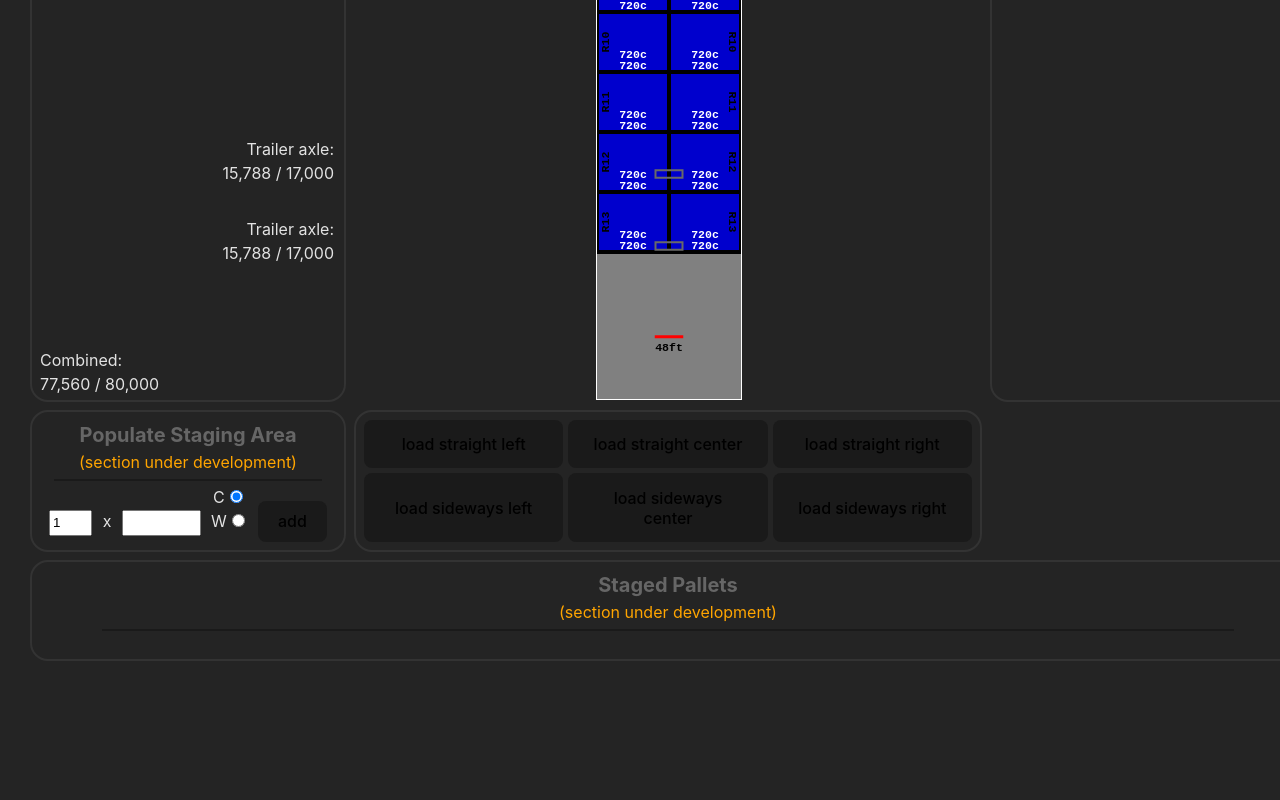
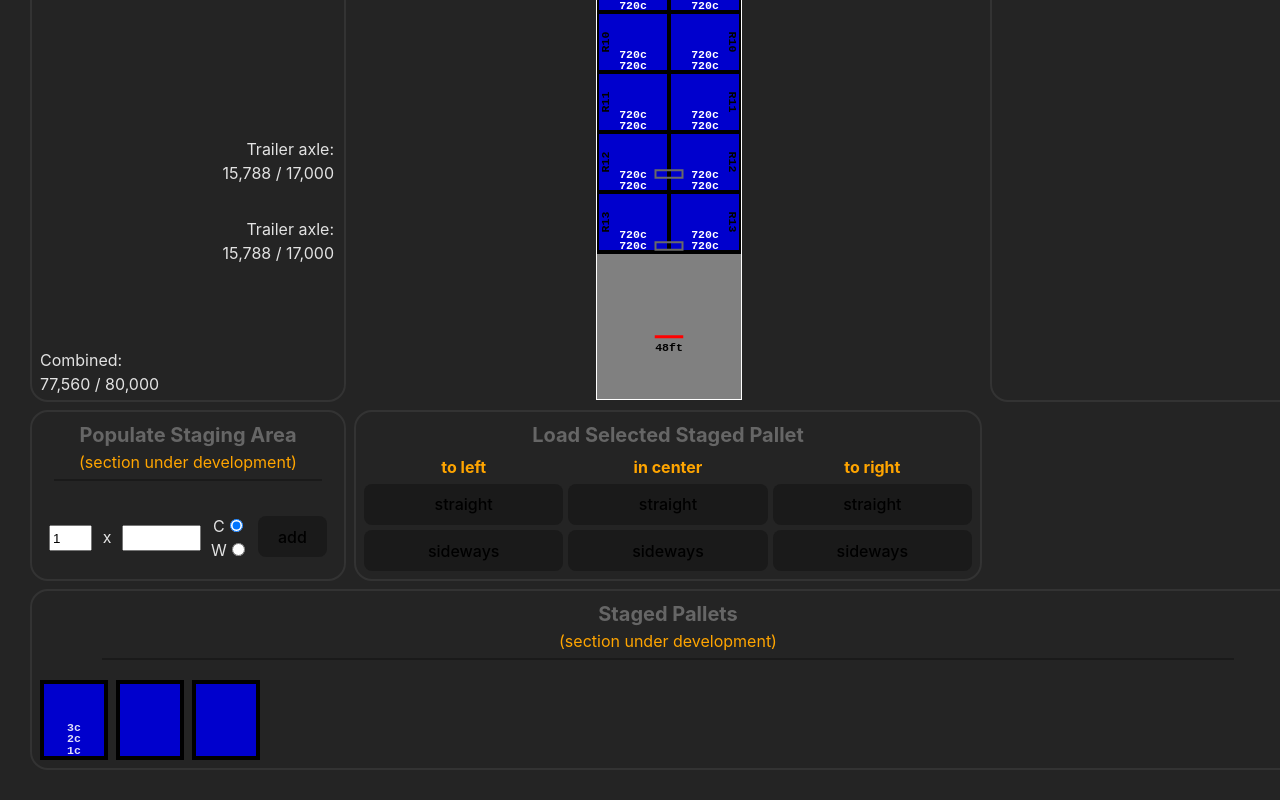
Before and after one commit to PTLux1517/axle-weight-calculator, a React (Vite) app: page / in a window 1280 px wide. Shown: the part 1049-1849 px from the top of the page. Before the commit the page ends 1740 px from the top, so only its background shows below. Built offline with nearby package versions, Linux system fonts and the light colour scheme.

Commit message:
in progress

```diff
--- a/src/App.css
+++ b/src/App.css
@@ -119,9 +119,6 @@ main {
       margin-top: 40px !important;
    }
    #populate-staging-area-container {
-      /* > * { */
-      /*    margin: 0 8px; */
-      /* } */
       & input[type=number] {
          width: 12%;
          height: 20px;
@@ -131,7 +128,8 @@ main {
          min-width: 10%;
          &:has(form) {
             margin-left: 10px;
-            margin-top: -18px;
+            position: relative;
+            top: 13px;
          }
       }
       & input[type=text] {
@@ -151,6 +149,7 @@ main {
    #staged-pallets-container {
       #pallet-pool{
          display: flex;
+         gap: 8px;
       }
    }
 }
--- a/src/App.tsx
+++ b/src/App.tsx
@@ -438,7 +438,9 @@ function App() {
                <h3>Staged Pallets</h3>
                <div style={{color: "orange"}}>(section under development)<hr/></div>
                <div id={"pallet-pool"}>
-
+                  <div style={{width: zoom*O.Straight.W, height: zoom*O.Straight.L, background: "mediumblue", border: "4px solid black", display: "flex", flexDirection: "column-reverse", fontFamily: "monospace", fontSize: zoom*7.7, fontWeight: "bold", lineHeight: 1}}><div>1c</div><div>2c</div><div>3c</div></div>
+                  <div style={{width: zoom*O.Straight.W, height: zoom*O.Straight.L, background: "mediumblue", border: "4px solid black"}}></div>
+                  <div style={{width: zoom*O.Straight.W, height: zoom*O.Straight.L, background: "mediumblue", border: "4px solid black"}}></div>
                </div>
             </div>
             {/* ----------------------------------------------------------------- COLUMN 2 ----------------------------------------------------------------- */}
@@ -469,12 +471,12 @@ function App() {
             </div>
             <canvas id={"load-diagram"} className={"no-border"} width={toInches(8)*zoom} height={sampleTrailer.interiorLength*zoom} style={{margin: "0 calc(50% - "+(toInches(4)*zoom)+"px)", gridRow: 2, gridColumn: 2}} onMouseUp={canvasClickListener}/>
             <div style={{gridRow: 3, gridColumn: 2}} id={"add-pallet-buttons-container"}>
-               <button>load straight left</button>
-               <button>load straight center</button>
-               <button>load straight right</button>
-               <button>load sideways left</button>
-               <button>load sideways center</button>
-               <button>load sideways right</button>
+               <h3 style={{gridColumn: "1/4"}}>Load Selected Staged Pallet</h3>
+               <div style={{color: "orange", fontWeight: "bold"}}>to left</div>
+               <div style={{color: "orange", fontWeight: "bold"}}>in center</div>
+               <div style={{color: "orange", fontWeight: "bold"}}>to right</div>
+               <button>straight</button><button>straight</button><button>straight</button>
+               <button>sideways</button><button>sideways</button><button>sideways</button>
             </div>
             {/* ----------------------------------------------------------------- COLUMN 3 ----------------------------------------------------------------- */}
             <div id={"trailer-dimensions-container"} style={{gridRow: 1, gridColumn: 3}}>
```
